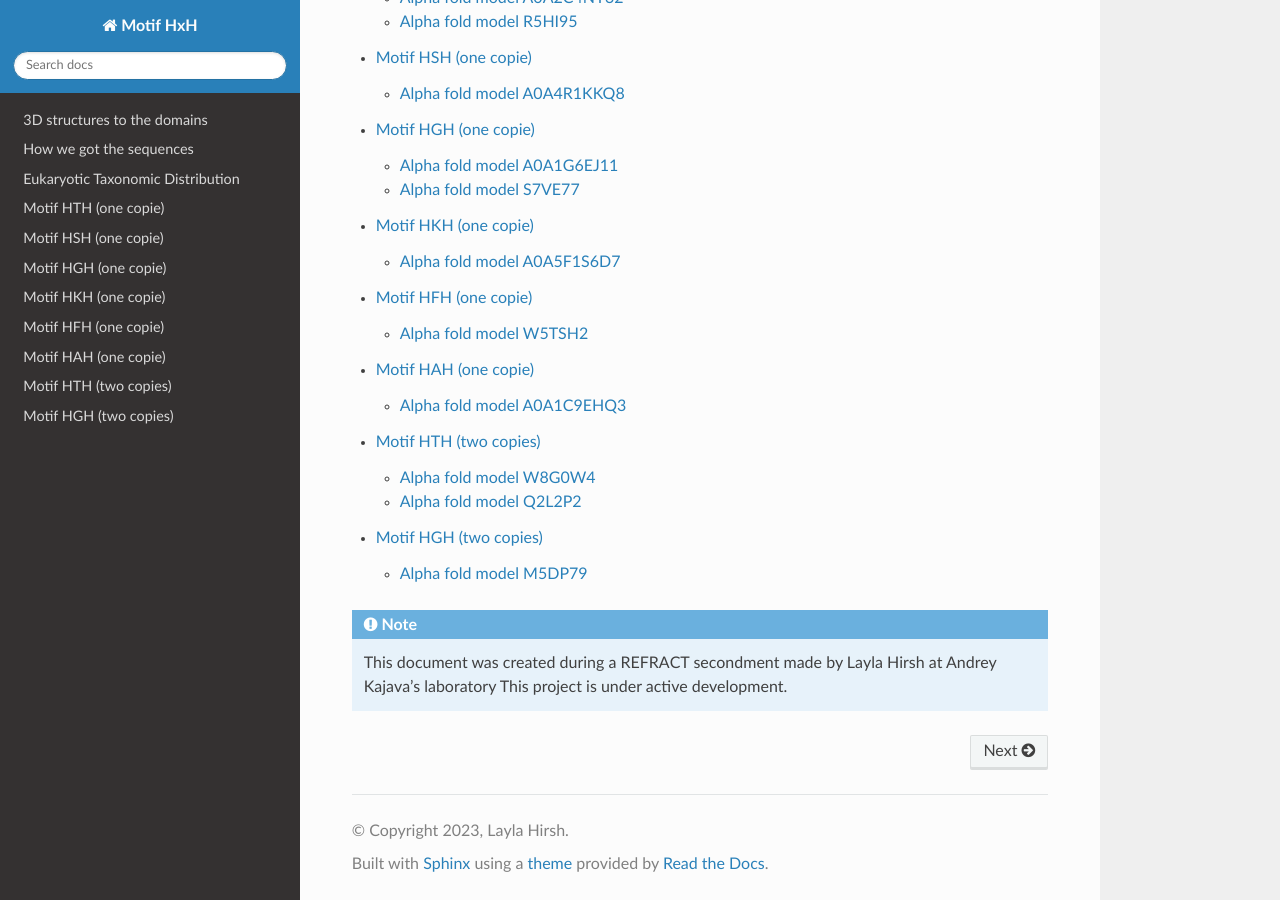
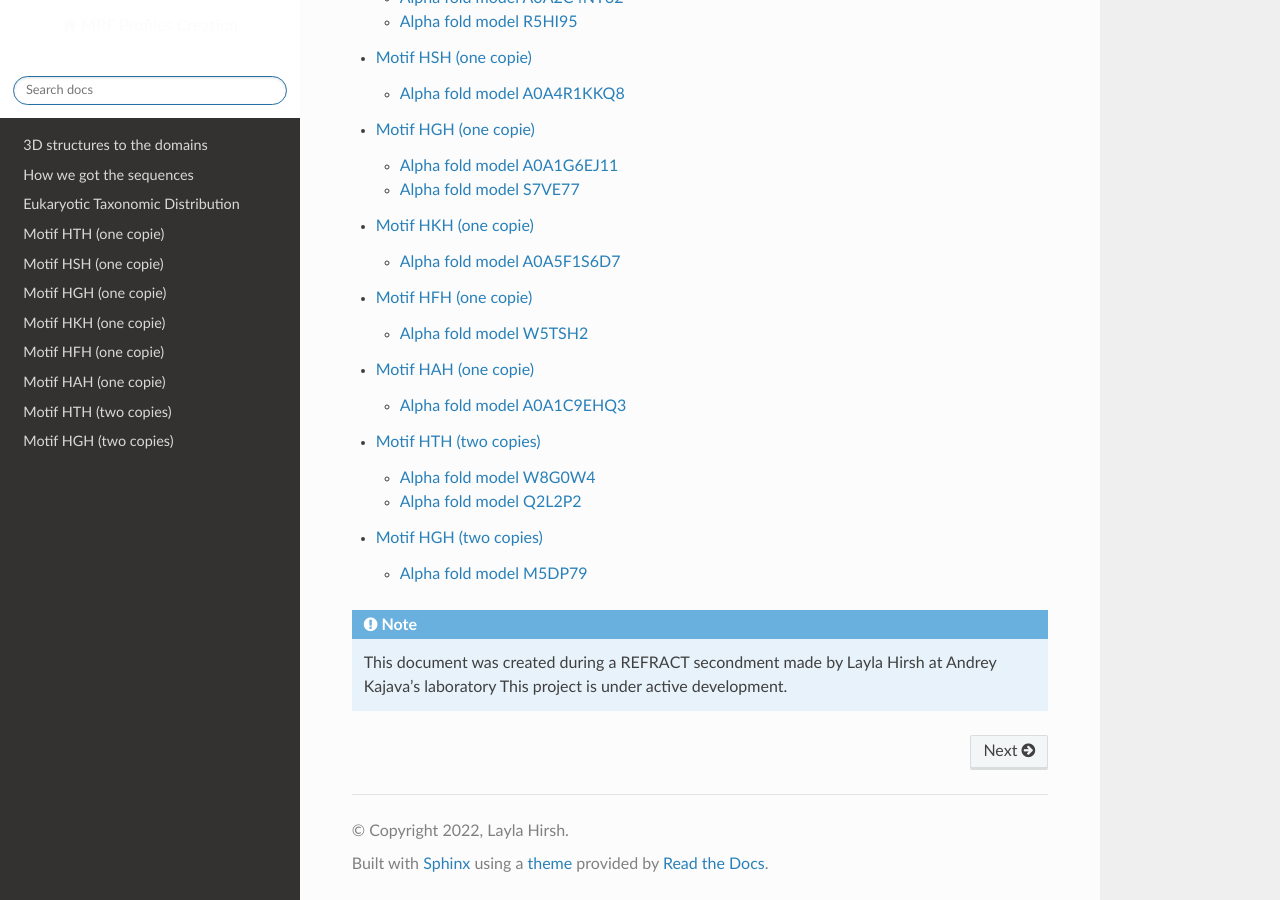
Before and after one commit to DraLaylaHirsh/MotifHXH, a Sphinx documentation site: the page built from docs/index.rst, in a window 1280 px wide and 900 px high, scrolled down 602 px. Built offline with Sphinx 7.4.7 and the Read the Docs theme 2.0.0, drawn with Linux system fonts in a browser that asks for light colours; some of the changed lines change nothing that is shown.

Commit message:
Update conf.py

```diff
--- a/docs/conf.py
+++ b/docs/conf.py
@@ -1,23 +1,57 @@
 # Configuration file for the Sphinx documentation builder.
-import sphinx_rtd_theme
+
 # -- Project information
 
-project = u'Motif HxH'
-copyright = u'2023, Layla Hirsh'
+project = u'MRF Profiles Creation'
+copyright = u'2022, Layla Hirsh'
 author = u'Layla Hirsh'
+author = u'Dr. Layla Hirsh (S), Dr. Andrey Kajava (P.I)'
 
 
 
+release = '1'
+version = '1.0'
 
+# -- General configuration
+html_theme = 'sphinx_rtd_theme'
 extensions = [
+    'sphinx.ext.duration',
     'sphinx.ext.doctest',
-    'sphinx.ext.todo',
-    'sphinx.ext.coverage',
-    'sphinx.ext.mathjax',
-    'sphinx.ext.ifconfig',
-    'sphinx.ext.viewcode',
-    'sphinx.ext.githubpages',
-    'sphinx_rtd_theme',
+    'sphinx.ext.autodoc',
+    'sphinx.ext.autosummary',
+    'sphinx.ext.intersphinx',
 ]
-...
-html_theme = 'sphinx_rtd_theme'
+
+intersphinx_mapping = {
+    'python': ('https://docs.python.org/3/', None),
+    'sphinx': ('https://www.sphinx-doc.org/en/master/', None),
+}
+intersphinx_disabled_domains = ['std']
+
+templates_path = ['_templates']
+
+# -- Options for HTML output
+
+#html_theme = 'sphinx_rtd_theme'
+#html_logo = '4gg4.png'
+
+latex_logo =  'REFRACT.png'
+# -- Options for EPUB output
+epub_show_urls = 'footnote'
+
+html_theme_options = {
+    'analytics_id': 'G-XXXXXXXXXX',  #  Provided by Google in your dashboard
+    'analytics_anonymize_ip': False,
+    'logo_only': False,
+    'display_version': True,
+    'prev_next_buttons_location': 'bottom',
+    'style_external_links': False,
+    'vcs_pageview_mode': '',
+    'style_nav_header_background': 'white',
+    # Toc options
+    'collapse_navigation': True,
+    'sticky_navigation': True,
+    'navigation_depth': 4,
+    'includehidden': True,
+    'titles_only': False
+}
```
